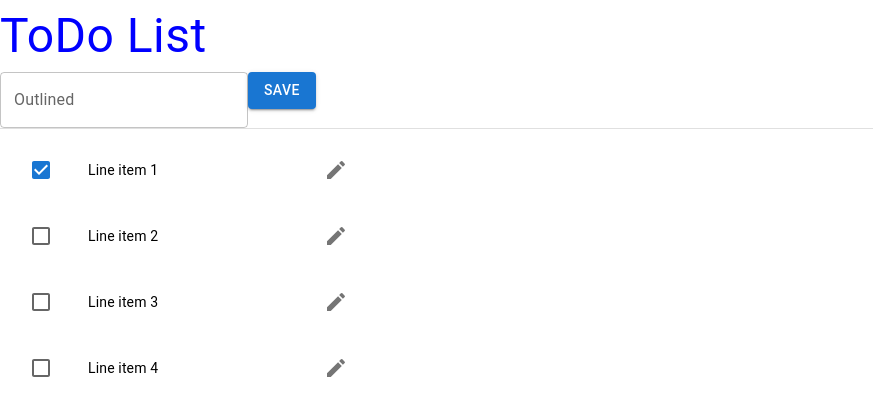
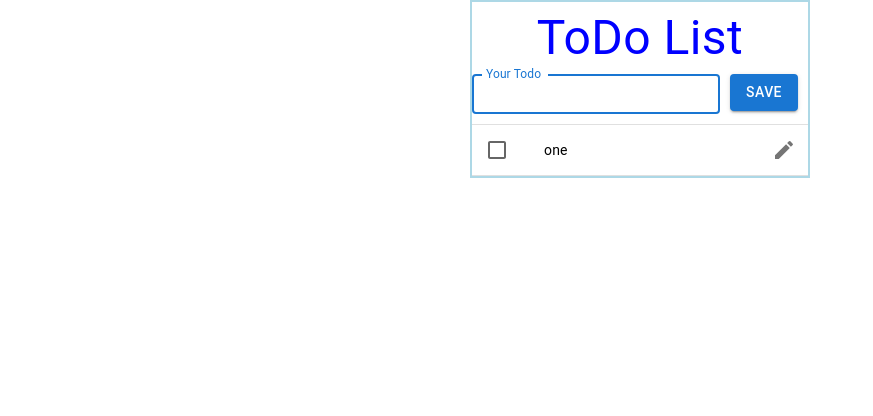
Before and after one commit to asis-shukla/todo-fe, a React (Create React App) app: page / in a window 1280 px wide. Shown: the top 416 px of the page, without its empty margins (0-873 px from the left). Built offline with nearby package versions, Linux system fonts and the light colour scheme.

Commit message:
refactoring, added basic functionality and styles

```diff
--- a/src/App.js
+++ b/src/App.js
@@ -1,89 +1,13 @@
+import React from "react";
 import "./App.css";
-import PlaylistAddCheckRoundedIcon from "@mui/icons-material/PlaylistAddCheckRounded";
-import {
-  IconButton,
-  Typography,
-  TextField,
-  Button,
-  Checkbox,
-  FormControlLabel,
-  Divider,
-} from "@mui/material";
-import * as React from "react";
-import List from "@mui/material/List";
-import ListItem from "@mui/material/ListItem";
-import ListItemButton from "@mui/material/ListItemButton";
-import ListItemIcon from "@mui/material/ListItemIcon";
-import ListItemText from "@mui/material/ListItemText";
-import EditIcon from "@mui/icons-material/Edit";
+import Todo from "./modules/todo/todo";
 
 function App() {
   return (
-    <div>
-      <Typography color={"blue"}
-      sx={{
-        fontSize: "3rem"
-      }}
-      >ToDo List</Typography>
-      <TextField id="outlined-basic" label="Outlined" variant="outlined" />
-      <Button variant="contained">Save</Button>
-      <Divider />
-      <div>{CheckboxList()}</div>
-    </div>
+    <>
+      <Todo />
+    </>
   );
 }
 
 export default App;
-
-function CheckboxList() {
-  const [checked, setChecked] = React.useState([0]);
-
-  const handleToggle = (value) => () => {
-    const currentIndex = checked.indexOf(value);
-    const newChecked = [...checked];
-
-    if (currentIndex === -1) {
-      newChecked.push(value);
-    } else {
-      newChecked.splice(currentIndex, 1);
-    }
-
-    setChecked(newChecked);
-  };
-
-  return (
-    <List sx={{ width: "100%", maxWidth: 360, bgcolor: "background.paper" }}>
-      {[0, 1, 2, 3].map((value) => {
-        const labelId = `checkbox-list-label-${value}`;
-
-        return (
-          <ListItem
-            key={value}
-            secondaryAction={
-              <IconButton edge="end" aria-label="comments">
-                <EditIcon />
-              </IconButton>
-            }
-          >
-            <ListItemButton
-              role={undefined}
-              onClick={handleToggle(value)}
-              dense
-            >
-              <ListItemIcon>
-                <Checkbox
-                  edge="start"
-                  checked={checked.indexOf(value) !== -1}
-                  tabIndex={-1}
-                  disableRipple
-                  inputProps={{ "aria-labelledby": labelId }}
-                />
-              </ListItemIcon>
-              <ListItemText id={labelId} primary={`Line item ${value + 1}`} />
-            </ListItemButton>
-          </ListItem>
-        );
-      })}
-    </List>
-  );
-}
--- /dev/null
+++ b/src/modules/todo/todo.css
@@ -0,0 +1,6 @@
+.todo-wrapper{
+    border: 2px solid lightblue;
+    width: fit-content;
+    text-align: center;
+    margin: auto;
+}
--- /dev/null
+++ b/src/modules/todo/todo.js
@@ -0,0 +1,83 @@
+import React,{ useState } from "react";
+import { Typography, TextField, Button, Divider } from "@mui/material";
+import TodoList from "./todoList";
+import "./todo.css";
+
+const initialState = [
+    {
+        id: 42343,
+        todo: "one",
+        done: false,
+    },
+]
+
+function Todo() {
+    const [todoFormValue, settodoFormValue] = useState("");
+    const [todoDataList, setTodoDataList] = useState(initialState);
+    const [errorMsg, setErrorMsg] = useState(null);
+
+  const handleSubmit = (e) => {
+    e.preventDefault();
+    if (todoFormValue === "") {
+        setErrorMsg("The Input box is empty");
+        return;
+    }
+    const dataObj = {
+        id: 10,
+        todo: todoFormValue,
+        done: false,
+    }
+    console.log("dataObj", dataObj);
+    setTodoDataList([...todoDataList, dataObj])
+    settodoFormValue("");
+  };
+
+  const handleOnKeyPress = (e) => {
+    if (e.keyCode === 13) {
+      handleSubmit();
+    }
+  };
+  const handleOnChange = (e) => {
+      setErrorMsg(null);
+      settodoFormValue(e.target.value);
+  }
+  return (
+    <div className="todo-wrapper">
+      <Typography
+        color={"blue"}
+        sx={{
+          fontSize: "3rem",
+        }}
+      >
+        ToDo List
+      </Typography>
+      <form>
+        <TextField
+          id="todo-text"
+          label="Your Todo"
+          variant="outlined"
+          autoFocus={true}
+          size="small"
+          onKeyPress={handleOnKeyPress}
+          onChange={handleOnChange}
+          value={todoFormValue}
+          error={errorMsg != null}
+          helperText={errorMsg}
+
+        />
+        <Button
+          variant="contained"
+          sx={{ margin: "0px 10px 0px 10px" }}
+          type="submit"
+          onClick={handleSubmit}
+        >
+          Save
+        </Button>
+      </form>
+      <Divider sx={{ marginTop: "10px" }} />
+      <TodoList todoDataList={todoDataList}/>
+    </div>
+  );
+}
+
+export default Todo;
--- /dev/null
+++ b/src/modules/todo/todoList.js
@@ -0,0 +1,74 @@
+import React from "react";
+import { IconButton, Checkbox } from "@mui/material";
+import List from "@mui/material/List";
+import ListItem from "@mui/material/ListItem";
+import ListItemButton from "@mui/material/ListItemButton";
+import ListItemIcon from "@mui/material/ListItemIcon";
+import ListItemText from "@mui/material/ListItemText";
+import EditIcon from "@mui/icons-material/Edit";
+import Divider from "@mui/material/Divider";
+
+export default function TodoList({ todoDataList }) {
+  const [checked, setChecked] = React.useState([0]);
+
+  const handleToggle = (value) => () => {
+    const currentIndex = checked.indexOf(value);
+    const newChecked = [...checked];
+
+    if (currentIndex === -1) {
+      newChecked.push(value);
+    } else {
+      newChecked.splice(currentIndex, 1);
+    }
+
+    setChecked(newChecked);
+  };
+
+  return (
+    <List
+      sx={{
+        width: "100%",
+        maxWidth: 360,
+        bgcolor: "background.paper",
+        paddingTop: "0px",
+        paddingBottom: "0px",
+      }}
+    >
+      {todoDataList.map((value) => {
+        const labelId = `checkbox-list-label-${value}`;
+
+        return (
+          <div key={value.id}>
+            <ListItem
+              key={value.id}
+              secondaryAction={
+                <IconButton edge="end" aria-label="comments">
+                  <EditIcon />
+                </IconButton>
+              }
+              sx={{ padding: "0px" }}
+            >
+              <ListItemButton
+                role={undefined}
+                onClick={handleToggle(value)}
+                dense
+              >
+                <ListItemIcon>
+                  <Checkbox
+                    edge="start"
+                    checked={checked.indexOf(value) !== -1}
+                    tabIndex={-1}
+                    disableRipple
+                    inputProps={{ "aria-labelledby": labelId }}
+                  />
+                </ListItemIcon>
+                <ListItemText id={value.id} primary={value.todo} />
+              </ListItemButton>
+            </ListItem>
+            <Divider />
+          </div>
+        );
+      })}
+    </List>
+  );
+}
```
